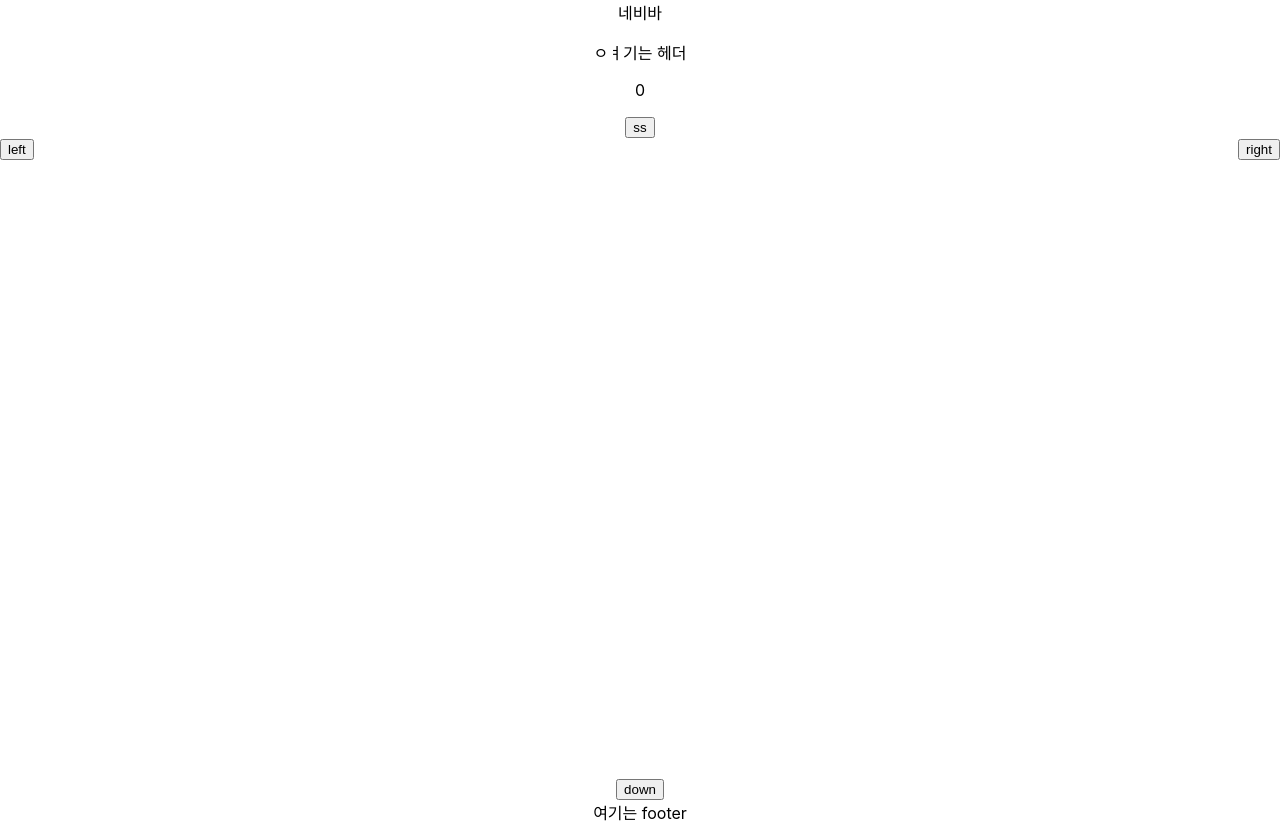
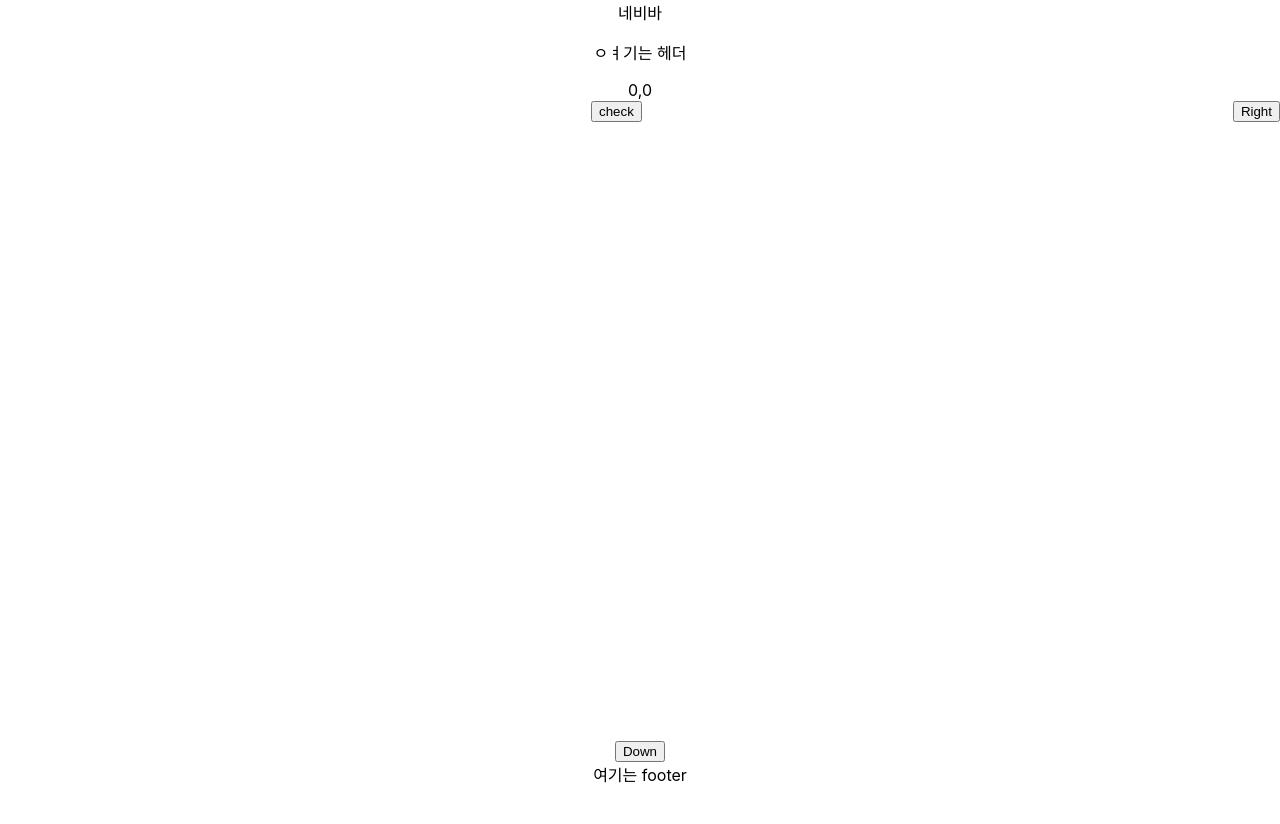
Before and after one commit to Ugongjae/Maze, a React (Create React App) app: page / in a window 1280 px wide. After the commit the page ends 800 px from the top, so only its background shows below. Built offline with nearby package versions, Linux system fonts and the light colour scheme.

Commit message:
btn prototype

```diff
--- a/package.json
+++ b/package.json
@@ -6,6 +6,7 @@
     "@testing-library/jest-dom": "^4.2.4",
     "@testing-library/react": "^9.5.0",
     "@testing-library/user-event": "^7.2.1",
+    "axios": "^0.19.2",
     "react": "^16.13.1",
     "react-dom": "^16.13.1",
     "react-scripts": "3.4.1"
--- a/src/Components/main.js
+++ b/src/Components/main.js
@@ -6,31 +6,31 @@ class main extends React.Component{
         x:0,
         y:0
     }
-    goUp=()=>{
+    goUp=async ()=>{
+        this.setState(
+            ({x})=>({
+                x:x-1
+            })
+        );
+    }
+    goDown=async ()=>{
+        this.setState(
+            ({x})=>({
+                x:x+1
+            })
+        );
+    }
+    goLeft=async ()=>{
         this.setState(
             ({y})=>({
                 y:y-1
             })
         );
     }
-    goDown=()=>{
+    goRight=async ()=>{
         this.setState(
             ({y})=>({
                 y:y+1
-            })
-        );
-    }
-    goLeft=()=>{
-        this.setState(
-            ({x})=>({
-                x:x-1
-            })
-        );
-    }
-    goRight=()=>{
-        this.setState(
-            ({x})=>({
-                x:x+1
             })
         );
     }
@@ -38,23 +38,48 @@ class main extends React.Component{
         alert(this.state.y);
     }
 
+
     render(){
+        let up=null;
+        let down=null;
+        let left=null;
+        let right=null;
+        if(this.state.x>0){
+            up=<button onClick={this.goUp}>Up</button>
+        }else{
+            up=null;
+        }
+        if(this.state.x<10){
+            down=<button onClick={this.goDown}>Down</button>
+        }else{
+            down=null;
+        }if(this.state.y>0){
+            left=<button onClick={this.goLeft}>Left</button>
+        }else{
+            left=null;
+        }if(this.state.y<10){
+            right=<button onClick={this.goRight}>Right</button>
+        }else{
+            right=null;
+        }
+
         return(
             <div class="game">
-                <p>{this.state.x}</p>
+                {this.state.x},{this.state.y}
                 <div class="btn up">
-                    <input type="button" value="ss" onClick={this.goUp}></input>
+                    {up}
                 </div>
                 <div class="middle">
                     <div class="btn left">
-                        <input type="button" value="left" onClick={this.goLeft}></input>
+                        {left}
                     </div>
+                    <button onClick={this.Check}>check</button>
                     <div class="btn right">
-                        <input type="button" value="right" onClick={this.goRight}></input>
+                        {right}
                     </div>
                 </div>
                 <div class="btn down">
-                    <input type="button" value="down" onClick={this.goDown}></input>
+                    {down}
                 </div>
             </div>
         )
```
Also changed, not shown: 1 other file (tests, documents, lock files or other folders).
